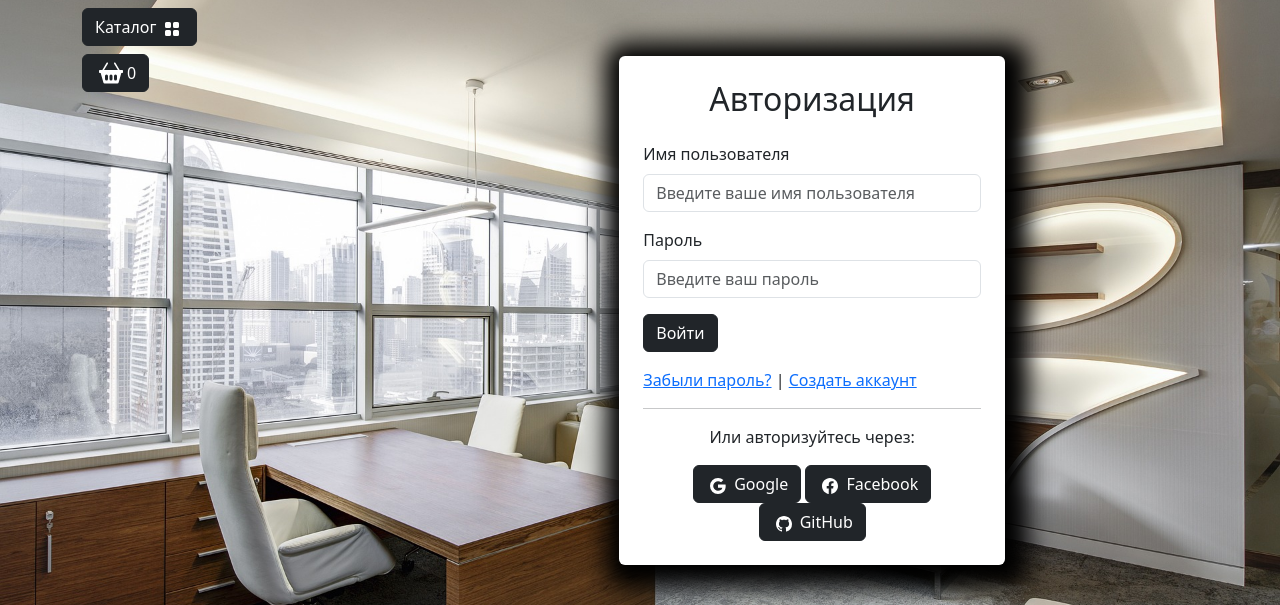
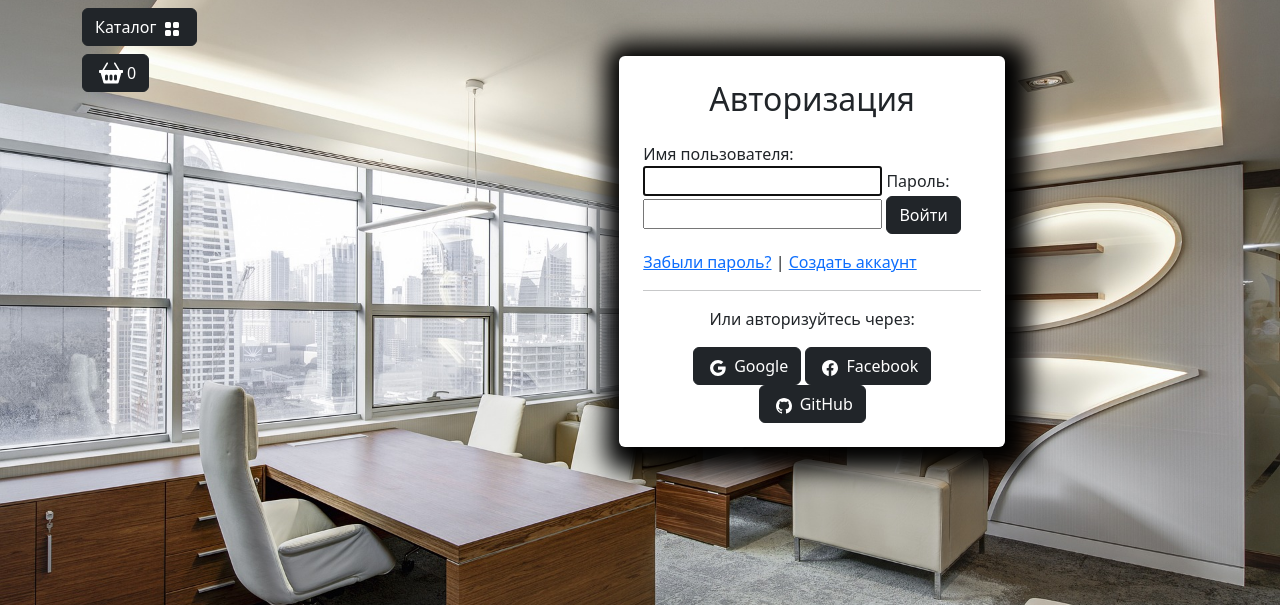
Before and after one commit to tEmpOoo603/DjangoTest, a Django app: page /user/login/ in a window 1280 px wide. Shown: the part 56-661 px from the top of the page. Run offline with Django 4.2, Linux system fonts and the light colour scheme; data comes from the database, SQL or seed files in the repository; some libraries are stand-ins or nearby versions.

Commit message:
Create forms file to work with forms(login), update views to work with created users(only superuser now). Delete old login form, now it render from forms file, add csrf

```diff
--- /dev/null
+++ b/app/users/forms.py
@@ -0,0 +1,8 @@
+from django.contrib.auth.forms import AuthenticationForm
+
+from users.models import User
+from django import forms
+
+class UserLoginForm(AuthenticationForm):
+    class Meta:
+        models = User
--- a/app/users/templates/users/login.html
+++ b/app/users/templates/users/login.html
@@ -14,15 +14,17 @@
                             <div class="row justify-content-center">
                                 <div class="col-md-6 bg-white p-4 mb-4 mx-3 rounded custom-shadow">
                                     <h2 class="text-center mb-4">Авторизация</h2>
-                                    <form>
-                                        <div class="mb-3">
-                                            <label for="username" class="form-label">Имя пользователя</label>
-                                            <input type="text" class="form-control" id="username" placeholder="Введите ваше имя пользователя" required>
-                                        </div>
-                                        <div class="mb-3">
-                                            <label for="password" class="form-label">Пароль</label>
-                                            <input type="password" class="form-control" id="password" placeholder="Введите ваш пароль" required>
-                                        </div>
+                                    <form action="{% url "user:login" %}" method="post">
+                                        {% csrf_token %}
+                                        {{ form }}
+{#                                        <div class="mb-3">#}
+{#                                            <label for="username" class="form-label">Имя пользователя</label>#}
+{#                                            <input type="text" class="form-control" id="username" placeholder="Введите ваше имя пользователя" required>#}
+{#                                        </div>#}
+{#                                        <div class="mb-3">#}
+{#                                            <label for="password" class="form-label">Пароль</label>#}
+{#                                            <input type="password" class="form-control" id="password" placeholder="Введите ваш пароль" required>#}
+{#                                        </div>#}
                                         <button type="submit" class="btn btn-dark btn-block">Войти</button>
                                     </form>
                                     <div class="mt-3">
--- a/app/users/views.py
+++ b/app/users/views.py
@@ -1,8 +1,26 @@
+from django.contrib import auth
+from django.http import HttpResponseRedirect
 from django.shortcuts import render
+from django.urls import reverse
+
+from users.forms import UserLoginForm
+
 
 def login(request):
+    if request.POST:
+        form = UserLoginForm(data=request.POST)
+        if form.is_valid():
+            username = request.POST.get('username', None)
+            password = request.POST.get('password', None)
+            user = auth.authenticate(username=username,password=password)
+            if user:
+                auth.login(request, user)
+                return HttpResponseRedirect(reverse('main:index'))
+    else:
+        form = UserLoginForm()
     context = {
-        'title':'Страница авторизации'
+        'title': 'Страница авторизации',
+        'form': form,
     }
     return render(request, 'users/login.html', context=context)
 
```
